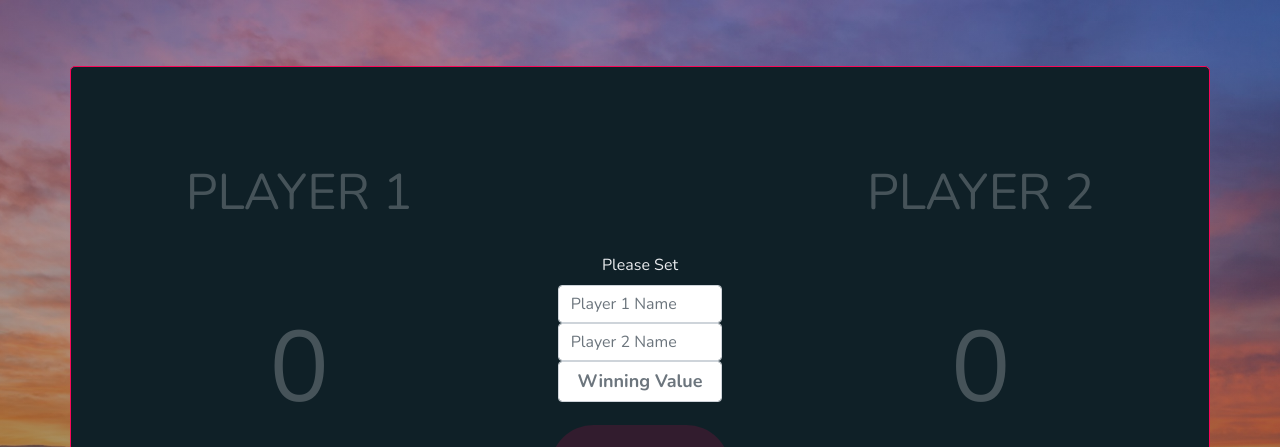
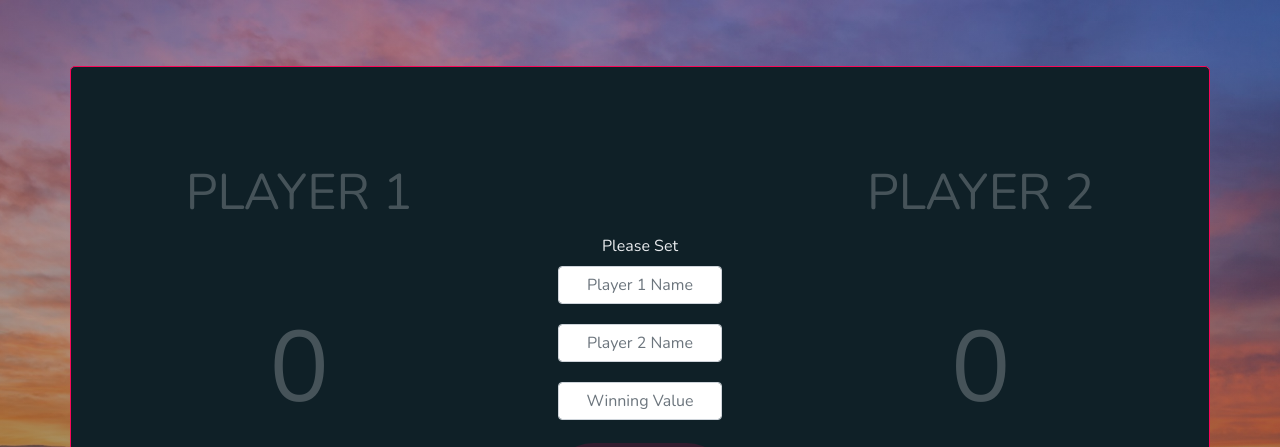
Before and after one commit to mdmizanur3950/pig-game, a plain HTML site: page index.html in a window 1280 px wide. Shown: the top 447 px of the page. Drawn offline with nearby package versions, Linux system fonts and the light colour scheme.

Commit message:
Update style.css

```diff
--- a/css/style.css
+++ b/css/style.css
@@ -111,12 +111,21 @@ body {
     font-weight: 700;
 }
 
+#inputs {
+  opacity: 1;
+  transition: all 0.5s;
+}
+
+/* Player Name Input */
+.name {
+  margin-bottom: 20px;
+  text-align: center;
+  /* color: #f80759 !important; */
+}
+
 /* Winning Number Input  */
 .number {
   text-align: center;
-  color: #f80759;
-  font-weight: 700;
-  font-size: 18px;
 }
 
 /* Hide the spinning icon in the number input box */
@@ -141,6 +150,7 @@ input[type=number] {
     bottom: 25%;
     left: 50%;
     transform: translate(-50%);
+    transition: all 0.7s;
 }
 
 .btn-save {
@@ -148,6 +158,7 @@ input[type=number] {
     bottom: 16%;
     left: 50%;
     transform: translate(-50%);
+    transition: all 0.7s;
 }
 
 .btn-play,
@@ -166,6 +177,11 @@ input[type=number] {
 
 .btn-play {
   animation: animation 2s linear infinite;
+}
+
+.btn-roll,
+.btn-save {
+  opacity: 0;
 }
 
 @keyframes animation
```
